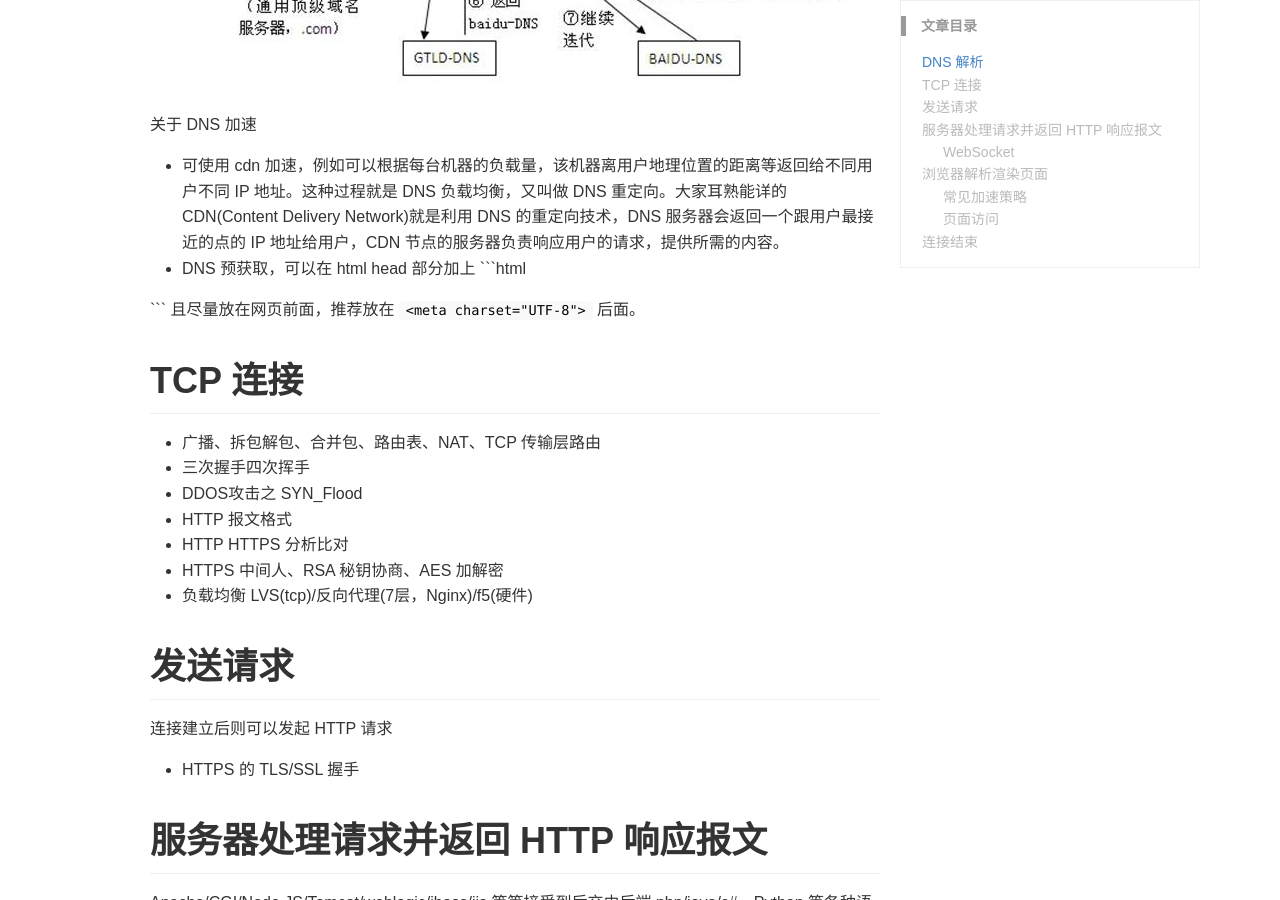
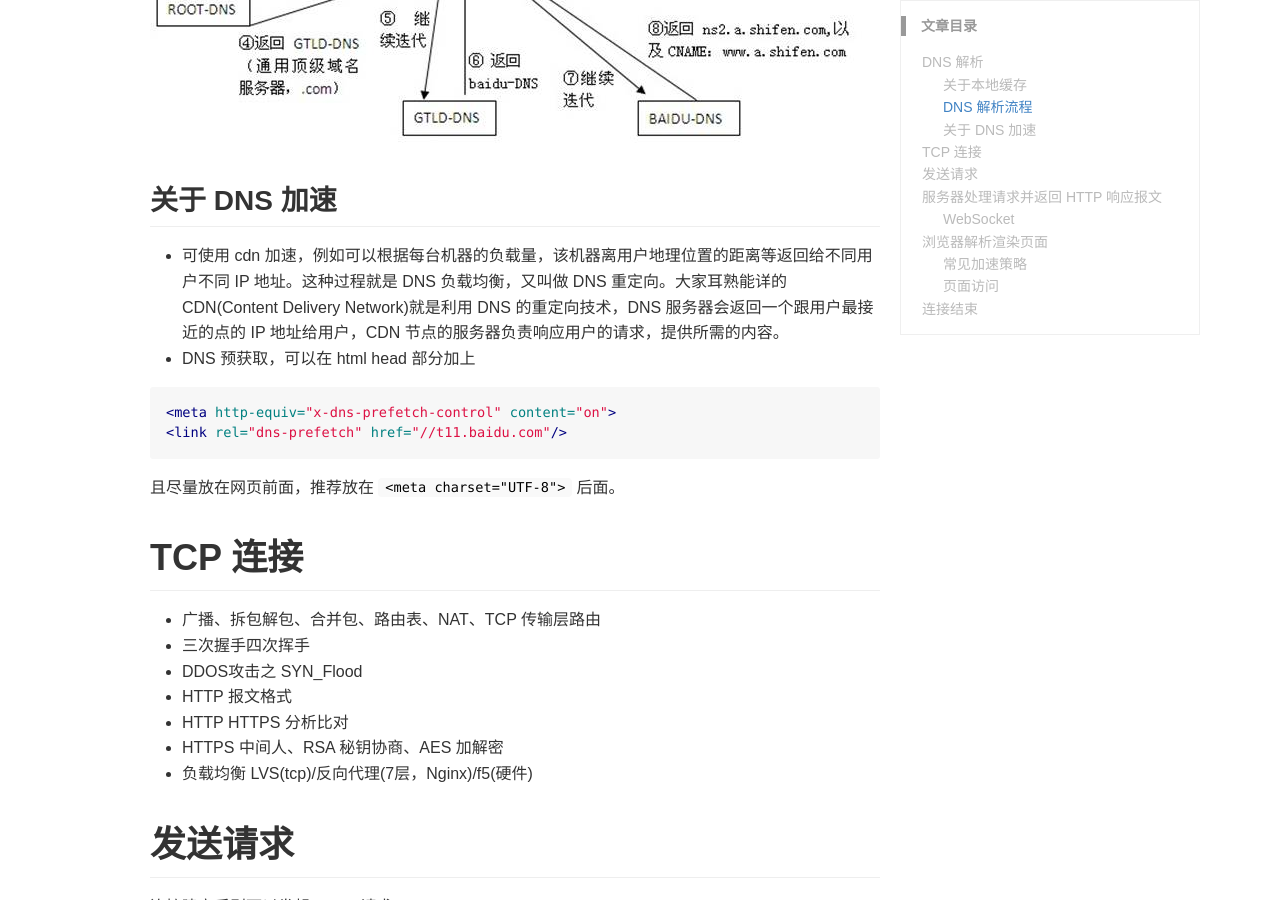
Before and after one commit to stdupanda/stdupanda.github.io, a Jekyll site: the page built from _posts/web/2017-05-07-web-page-load-analysis.md, in a window 1280 px wide and 900 px high, scrolled down 1484 px. Built offline with Jekyll 4.4.1, drawn with Linux system fonts in a browser that asks for light colours; nearby versions of some CDN libraries; comment, search, counter and statistics services are not loaded.

Commit message:
2017-5-8 08:44:27

````diff
--- a/_posts/web/2017-05-07-web-page-load-analysis.md
+++ b/_posts/web/2017-05-07-web-page-load-analysis.md
@@ -14,12 +14,12 @@ keywords: web, tcp, ip, tcpip, http, HTTP
 
 - Domain Name System，是一种组织成域层次结构的计算机和网络服务命名系统，它用于TCP/IP网络，它所提供的服务是用来将主机名和域名转换为IP地址的工作
 
-关于本地缓存
+## 关于本地缓存
 
 - `%SystemRoot%\system32\drivers\etc\hosts` & `/etc/hosts`，优先级最高
 - `ipconfig /flushdns` & `source /etc/hosts` 刷新 dns 缓存
 
-解析流程
+## DNS 解析流程
 
 1. 在浏览器中输入 qq.com 域名，浏览器会先检测浏览器的缓存内是否有此记录，有则直接访问，若没有则操作系统会先检查自己本地的 hosts 文件是否有这个网址映射关系，如果有，就先调用这个IP地址映射，完成域名解析。
 2. 如果 hosts 里没有这个域名的映射，则查找本地 DNS 解析器缓存，是否有这个网址映射关系，如果有，直接返回，完成域名解析。
@@ -31,13 +31,15 @@ keywords: web, tcp, ip, tcpip, http, HTTP
 
 ![image](https://github.com/stdupanda/stdupanda.github.io/raw/master/images/posts/dns_analysis.jpg)
 
-关于 DNS 加速
+## 关于 DNS 加速
 - 可使用 cdn 加速，例如可以根据每台机器的负载量，该机器离用户地理位置的距离等返回给不同用户不同 IP 地址。这种过程就是 DNS 负载均衡，又叫做 DNS 重定向。大家耳熟能详的 CDN(Content Delivery Network)就是利用 DNS 的重定向技术，DNS 服务器会返回一个跟用户最接近的点的 IP 地址给用户，CDN 节点的服务器负责响应用户的请求，提供所需的内容。
 - DNS 预获取，可以在 html head 部分加上
+
 ```html
 <meta http-equiv="x-dns-prefetch-control" content="on">
 <link rel="dns-prefetch" href="//t11.baidu.com"/>
 ```
+
 且尽量放在网页前面，推荐放在 `<meta charset="UTF-8">` 后面。
 
 # TCP 连接
````
